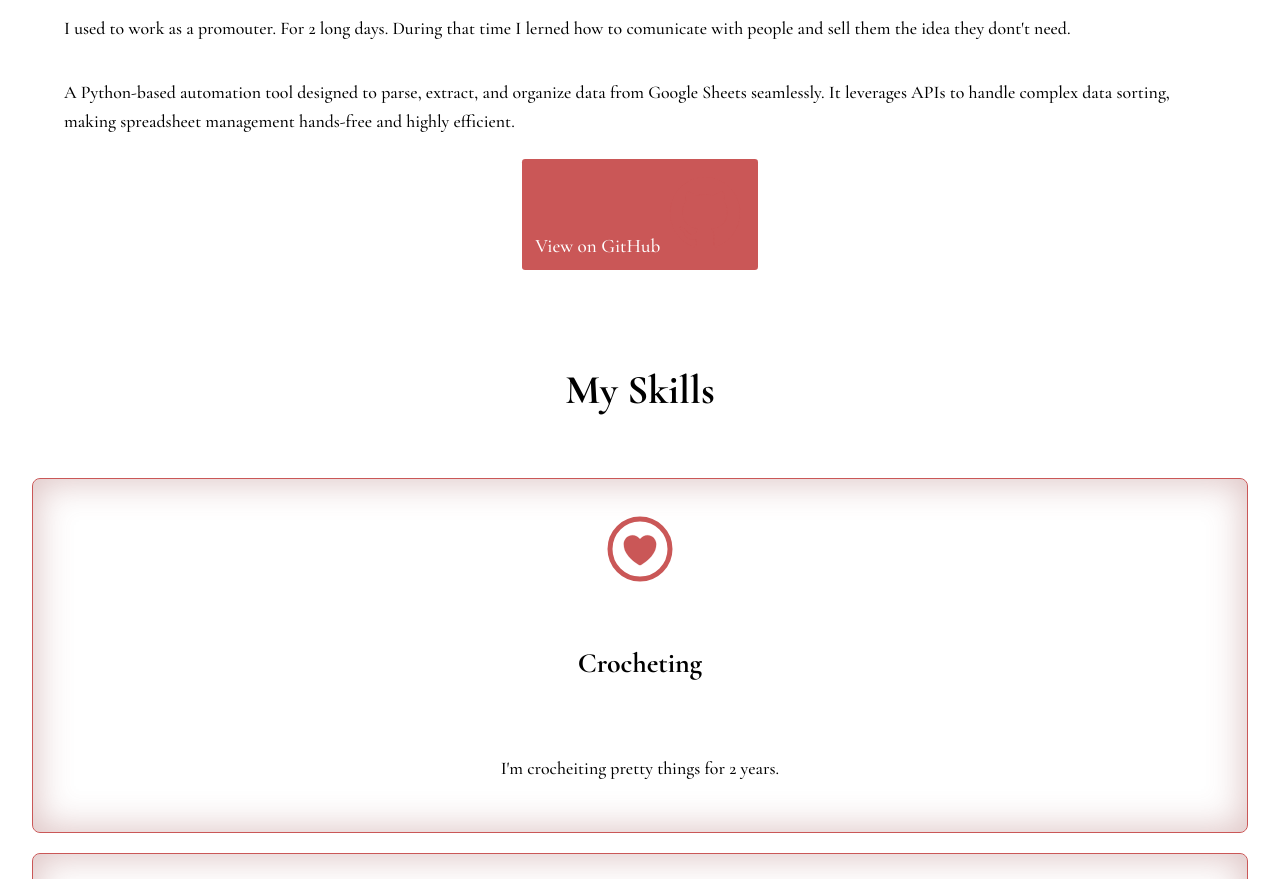
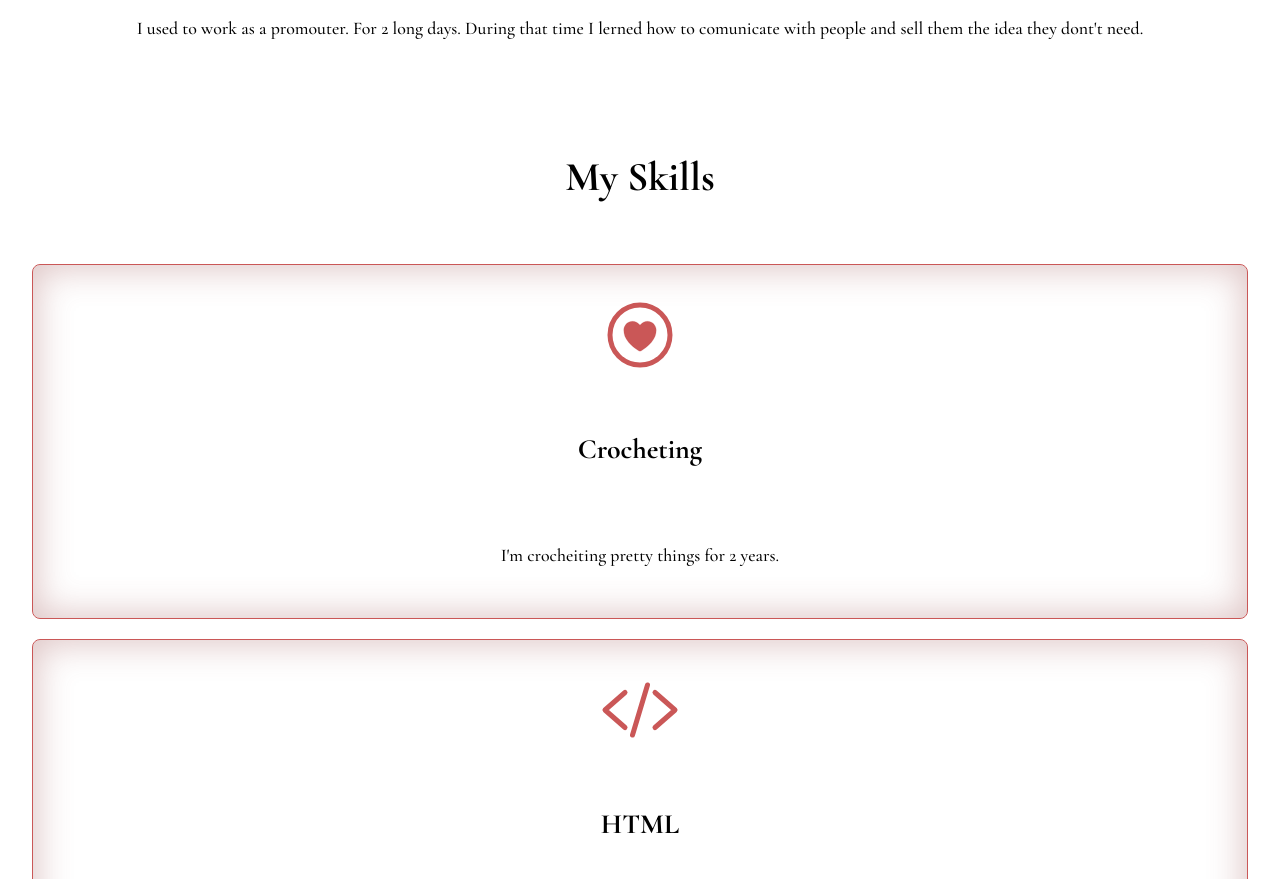
Before and after one commit to 26ifediukovich-oss/irina.github.io, a plain HTML site: page index.html in a window 1280 px wide. Shown: the part 914-1793 px from the top of the page. Drawn offline with nearby package versions, Linux system fonts and the light colour scheme; a web font is replaced by a local one.

Commit message:
Remove project description and GitHub link
Removed project description and GitHub link from index.html.

```diff
--- a/index.html
+++ b/index.html
@@ -66,14 +66,6 @@
                     </div>
                     <p>I used to work as a promouter. For 2 long days. During that time I lerned how to comunicate with people and sell them the idea they dont't need.</p>
 
-<p>
-            A Python-based automation tool designed to parse, extract, and organize data from Google Sheets seamlessly. It leverages APIs to handle complex data sorting, making spreadsheet management hands-free and highly efficient.
-        </p>
-        <a class="links project_link" href="https://github.com/ay4nnnn/updated_google_sheets_info_extracter_part_2" target="_blank">
-            View on GitHub <ion-icon name="logo-github"></ion-icon>
-        </a>
-
-
 
                 </section>
 
```
